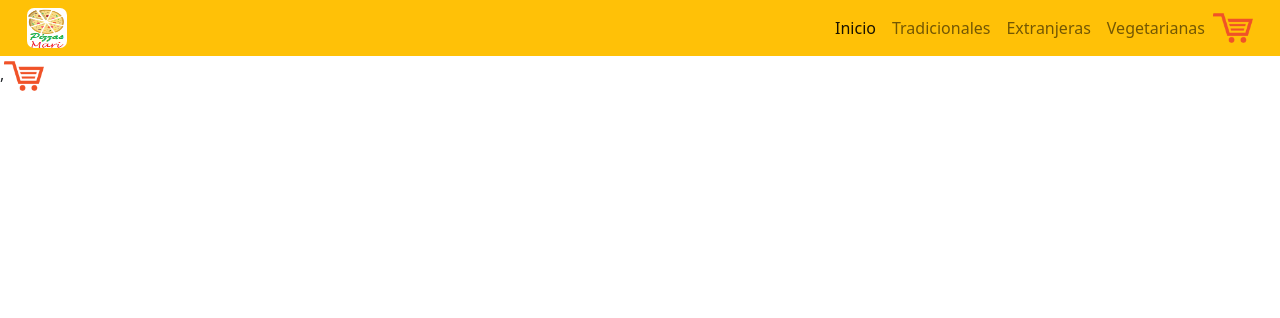
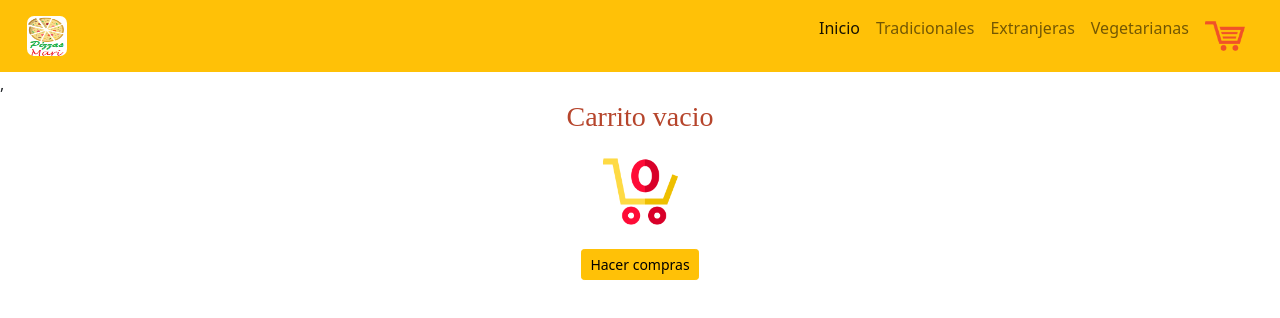
Before and after one commit to solhc/pizzasmari-Hernandez, a React (Create React App) app: page /cart in a window 1280 px wide. Shown: the top 318 px of the page. Built offline with nearby package versions, Linux system fonts and the light colour scheme; a web font is replaced by a local one.

Commit message:
cart-view

```diff
--- a/package.json
+++ b/package.json
@@ -8,6 +8,7 @@
     "@testing-library/react": "^13.3.0",
     "@testing-library/user-event": "^13.5.0",
     "bootstrap": "^5.1.3",
+    "firebase": "^9.9.0",
     "react": "^18.2.0",
     "react-dom": "^18.2.0",
     "react-router-dom": "^6.3.0",
--- a/src/App.js
+++ b/src/App.js
@@ -8,6 +8,7 @@ import ItemListContainer from './components/ItemListContainer';
 import ItemDetailContainer from './components/ItemDetailContainer';
 import NotFound from './components/NotFound';
 import CartWidget from './components/CartWidget';
+import Cart from './components/Cart';
 import CartProvider from './context/CartContext'
 
 function App() {
@@ -32,7 +33,7 @@ function App() {
                 procesando='Procesando....' />}>
             </Route>
 
-            <Route path="/cart" element={<CartWidget />} />
+            <Route path="/cart" element={<Cart />} />
 
             <Route path='item/:itemId'
               element={<ItemDetailContainer />}>
--- /dev/null
+++ b/src/components/Cart.js
@@ -0,0 +1,33 @@
+import React from "react";
+import { useCartContext} from  '../context/CartContext'
+import {Link} from 'react-router-dom';
+import CartItems from "./CartItems";
+import "../styles/cart.css"
+import carro from  "../img/carro-vacio.png";
+
+const Cart = () => {
+  const { cart, totalPrice } = useCartContext();
+  if (cart.length === 0) {
+      return (
+        <div className="total-cart">
+            <p>Carrito vacio</p>
+            <div>
+              <img src={carro} alt='carro-vacio' />
+            </div>
+            <Link to='/' className="btn btn-warning btn-sm"> Hacer compras</Link>
+        </div>
+
+      );
+  }
+
+return(
+<>
+  {
+    cart.map(product => <CartItems key={product.id} product= {product} />)
+  }
+  <p  className="total-pagar" >Total a pagar: ${totalPrice()}   </p>
+</>
+)
+}
+
+export default Cart;
--- /dev/null
+++ b/src/components/CartItems.js
@@ -0,0 +1,27 @@
+import React from "react";
+import { useCartContext } from "../context/CartContext";
+import  '../styles/CartItems.css'
+
+const CartItems = ({product}) =>  {
+  const { deleteProduct } = useCartContext();
+
+  return (
+    <div className="cart-items">
+          <img src={product.imagen} alt="imagen-pizza"/>
+          <div>
+            <h6> {product.nombre}</h6>
+            <p>Precio ${product.precio}</p>
+            <p>Cantidad: {product.cantidad}</p>
+            <p>Subtotal: ${product.cantidad * product.precio} </p>
+            <div>
+              <button className="btn btn-warning btn-sm" onClick={() => deleteProduct(product.id)}>Eliminar</button>
+            </div>
+          </div>
+
+    </div>
+  );
+}
+
+
+
+export default CartItems;
--- a/src/components/CartWidget.js
+++ b/src/components/CartWidget.js
@@ -1,12 +1,16 @@
 import React from "react";
-import carrito from "../img/carrito.png"
-import '../styles/CartWidget.css'
-
+import carrito from "../img/carrito.png";
+import '../styles/CartWidget.css';
+import { useCartContext } from "../context/CartContext";
 
 const CartWidget = () => {
-    return (
+  const {totalProducts} = useCartContext();
+  return (
+    <>
       <img   className='carro' src={carrito} alt='carrito' />
+      <span> {totalProducts() || ''} </span>
+    </>
 
-    );
+  );
 }
 export default CartWidget;
--- a/src/components/NavBar.js
+++ b/src/components/NavBar.js
@@ -1,7 +1,9 @@
 import React from "react";
-import { NavLink } from 'react-router-dom'
-import logo from "../img/logo.png"
+import { NavLink } from 'react-router-dom';
+import logo from "../img/logo.png";
+
 import CartWidget from "./CartWidget";
+/*import Cart from "./Cart";*/
 
 const NavBar = () => {
     return (
@@ -21,7 +23,9 @@ const NavBar = () => {
                         <NavLink activeClassName='active' to="/category/Extranjera" className="nav-item nav-link">Extranjeras</NavLink>
                         <NavLink activeClassName='active' to="/category/Vegetariana" className="nav-item nav-link">Vegetarianas</NavLink>
 
-                        <CartWidget/>
+                        <NavLink activeClassName='active' to="/cart" className="nav-item nav-link"><CartWidget/></NavLink>
+
+
                     </div>
                 </div>
             </div>
--- a/src/context/CartContext.js
+++ b/src/context/CartContext.js
@@ -1,8 +1,6 @@
 import React, { useState, useContext} from "react";
 const CartContext = React.createContext([]);
 export const useCartContext = () => useContext(CartContext);
-
-
 
 const CartProvider = ({ children}) => {
   const [cart, setCart] = useState([]);
@@ -11,24 +9,28 @@ const CartProvider = ({ children}) => {
     if (isInCart(item.id)) {
       setCart(cart.map(product => {
         return product.id === item.id ? { ...product, cantidad: product.cantidad + cantidad} : product
-
       }));
     }else{
       setCart([...cart, { ...item, cantidad}]);
     }
   }
 
+  const totalPrice =() => { return cart.reduce((ant, act) => ant + act.cantidad * act.precio, 0);}
+  const totalProducts = () => cart.reduce((acumula, productActual) => acumula + productActual.cantidad, 0);
   const clearCart = () => setCart([]);
   const isInCart = (id) => cart.find (product => product.id === id) ? true : false;
-  const removeProduct = (id) => setCart(cart.filter(product => product.id !== id));
+  const deleteProduct = (id) => setCart(cart.filter(product => product.id !== id));
 
 
   return(
     <CartContext.Provider value={{
       clearCart,
       isInCart,
-      removeProduct,
-      addProduct
+      deleteProduct,
+      addProduct,
+      totalPrice,
+      totalProducts,
+      cart
     }}>
       {children}
       </CartContext.Provider>
--- a/src/index.js
+++ b/src/index.js
@@ -3,6 +3,23 @@ import { BrowserRouter } from 'react-router-dom';
 import ReactDOM from 'react-dom/client';
 import './index.css';
 import App from './App';
+// Import the functions you need from the SDKs you need
+import { initializeApp } from "firebase/app";
+// TODO: Add SDKs for Firebase products that you want to use
+// https://firebase.google.com/docs/web/setup#available-libraries
+
+// Your web app's Firebase configuration
+const firebaseConfig = {
+  apiKey: "AIzaSyCb0RtIDpi0AM6B-9I7pWJVDWkxISaLrZg",
+  authDomain: "pizzasmari-65377.firebaseapp.com",
+  projectId: "pizzasmari-65377",
+  storageBucket: "pizzasmari-65377.appspot.com",
+  messagingSenderId: "853399842056",
+  appId: "1:853399842056:web:09fa0acdf51ae93f7050bd"
+};
+
+// Initialize Firebase
+initializeApp(firebaseConfig);
 
 
 const root = ReactDOM.createRoot(document.getElementById('root'));
--- /dev/null
+++ b/src/styles/CartItems.css
@@ -0,0 +1,13 @@
+.cart-items{
+    display:flex;
+    border-bottom: 2px solid rgb(114, 10, 10);
+    max-width:500px;
+    margin: 1rem auto;
+   padding-top: 5px;
+   padding-bottom: 5px;
+  }
+  .cart-items img {
+    width: 200px;
+    margin-right: 1rem;
+
+  }
--- /dev/null
+++ b/src/styles/cart.css
@@ -0,0 +1,29 @@
+.total-cart{
+  text-align: center;
+    max-width:500px;
+    margin:  auto;
+    color: brown;
+}
+.total-cart  p{
+  font-size: 28px;
+  font-weight: lighter;
+  color:#b6452c;
+  text-align: center;
+  font-family: 'Trocchi', serif;
+}
+
+.total-cart img{
+
+    height: 15%;
+    width: 15%;
+    padding-bottom: 20px;
+}
+
+.total-pagar {
+    font-size: 28px;
+    font-weight: lighter;
+    color:#b6452c;
+    text-align: center;
+  font-family: 'Trocchi', serif;
+
+}
```
Also changed, not shown: src/img/carro-vacio.png (added), src/styles/CartWidget.css (line endings or trailing spaces), 1 other file (tests, documents, lock files or other folders).
